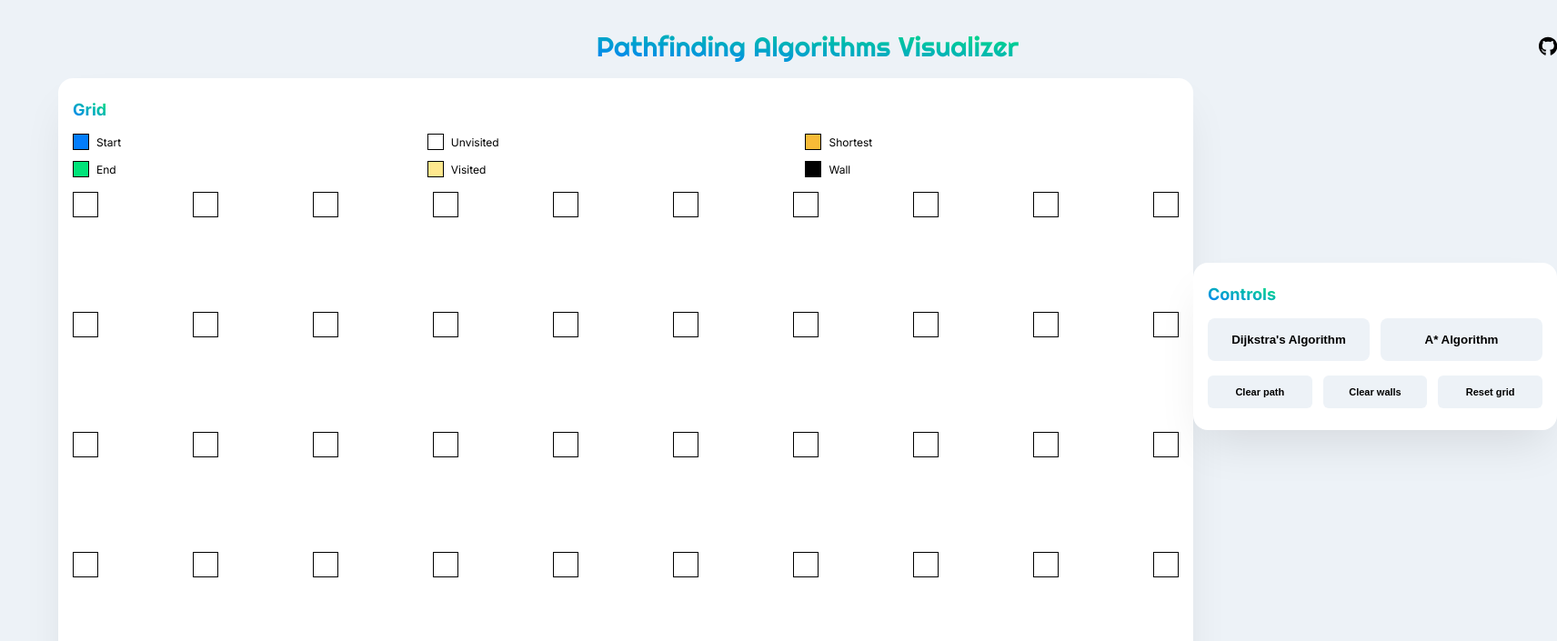
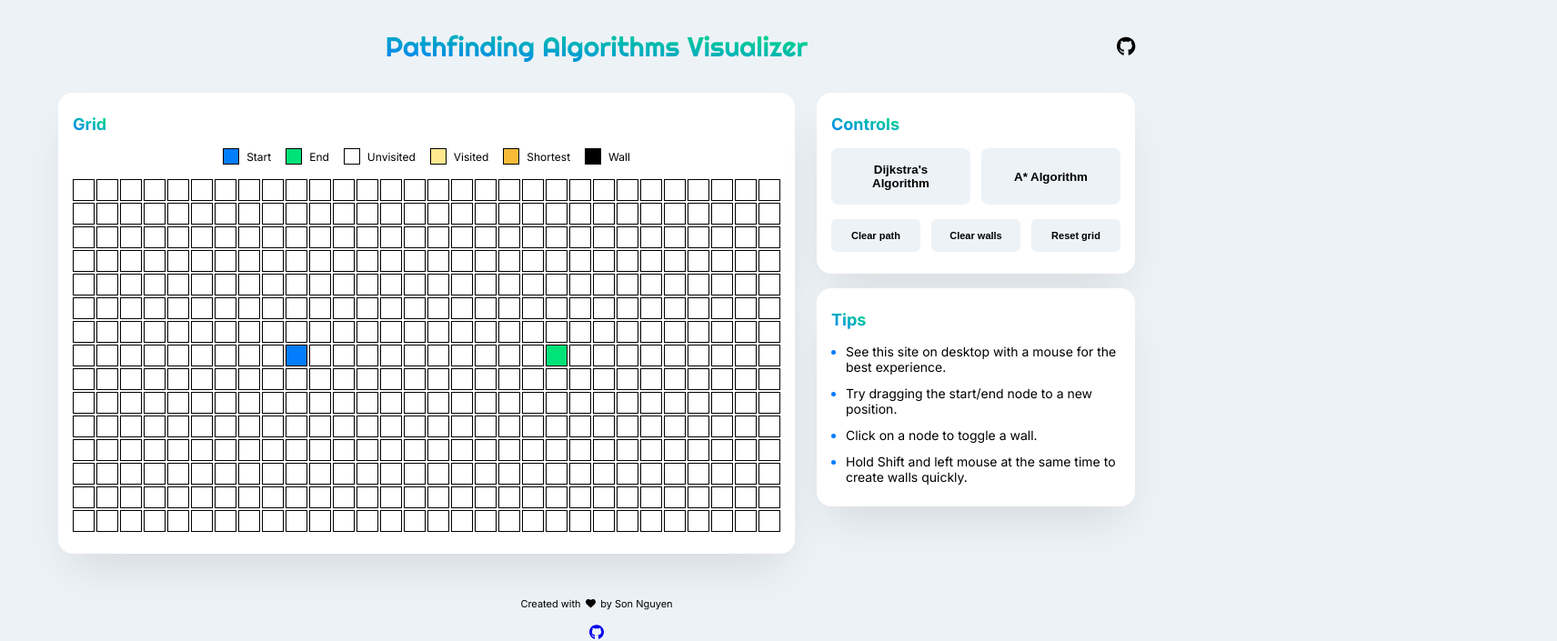
Before and after one commit to sonngdev/algorithms-visualizer, a React (Vite) app in the folder react-vite/: page / in a window 1280 px wide. Shown: the top 705 px of the page at 91% size, 1712 px wide, since content can reach past the window. Built offline with nearby package versions, Linux system fonts and the light colour scheme.

Commit message:
feat: Complete desktop UI

```diff
--- a/react-vite/src/App.css
+++ b/react-vite/src/App.css
@@ -113,7 +113,7 @@
 }
 
 .main-grid .grid {
-  --grid-gap: calc((100vw - 4 * var(--spacing-md) - 10 * var(--node-width)) / 9);
+  --grid-gap: calc((100vw - 4 * var(--spacing-md) - 11 * var(--node-width)) / 10);
   grid-area: grid;
   justify-self: center;
   display: grid;
@@ -183,6 +183,7 @@ footer {
   flex-direction: column;
   align-items: center;
   margin-top: var(--spacing-xl);
+  font-size: var(--font-size-sm);
 }
 
 footer .icon {
@@ -207,7 +208,9 @@ footer a:is(:visited) {
       "grid controls"
       "grid tips"
       "footer footer";
-    grid-template-columns: auto 400px;
+    grid-template-columns: auto 350px;
+    grid-template-rows: auto auto 1fr auto;
+    column-gap: var(--spacing-lg);
   }
 
   .title {
@@ -218,6 +221,7 @@ footer a:is(:visited) {
     position: relative;
     box-shadow: none;
     grid-area: title;
+    margin-bottom: var(--spacing-md);
   }
 
   .title h1 {
@@ -248,12 +252,25 @@ footer a:is(:visited) {
     grid-area: grid;
   }
 
+  .main-grid .legends {
+    grid-template-areas: "start end unvisited visited shortest wall";
+    width: fit-content;
+    column-gap: var(--spacing-md);
+  }
+
+  .main-grid .grid {
+    --grid-gap: 2px;
+    --node-width: 24px;
+  }
+
   .actions {
     grid-area: controls;
+    align-self: start;
   }
 
   .tips {
     grid-area: tips;
+    align-self: start;
   }
 
   footer {
--- a/react-vite/src/App.tsx
+++ b/react-vite/src/App.tsx
@@ -5,6 +5,7 @@ import { faGithub } from '@fortawesome/free-brands-svg-icons';
 import { faHeart } from '@fortawesome/free-solid-svg-icons';
 
 import Node, { NodeType } from './Node';
+import { calculateDefaultNodePositions, calculateGridDimension } from './utils/dimension';
 import { Node as NodeDS } from '../../practical/data-structures/Node';
 import Dijkstra from '../../practical/algorithms/Dijkstra';
 import AStar from '../../practical/algorithms/AStar';
@@ -28,10 +29,12 @@ export type DragState = {
   col: number;
 };
 
-const NUM_ROWS = 9;
-const NUM_COLS = 10;
-const DEFAULT_START_NODE_POS = { row: 4, col: 2 };
-const DEFAULT_END_NODE_POS = { row: 4, col: 7 };
+const gridDimension = calculateGridDimension();
+const NUM_ROWS = gridDimension.rows;
+const NUM_COLS = gridDimension.cols;
+const defaultPositions = calculateDefaultNodePositions(gridDimension);
+const DEFAULT_START_NODE_POS = defaultPositions.start;
+const DEFAULT_END_NODE_POS = defaultPositions.end;
 
 function App() {
   const [startNodePos, setStartNodePos] = useState(DEFAULT_START_NODE_POS);
--- /dev/null
+++ b/react-vite/src/utils/dimension.ts
@@ -0,0 +1,42 @@
+interface GridDimension {
+  rows: number;
+  cols: number;
+}
+
+interface NodePosition {
+  row: number;
+  col: number;
+}
+
+interface DefaultPositions {
+  start: NodePosition;
+  end: NodePosition;
+}
+
+export function calculateGridDimension(): GridDimension {
+  let rows: number;
+  let cols: number;
+
+  if (window.innerWidth < 962) {
+    rows = 9;
+    cols = 11;
+  } else {
+    rows = 15;
+    cols = 30;
+  }
+
+  return { rows, cols };
+}
+
+export function calculateDefaultNodePositions(
+  gridDimension: GridDimension,
+): DefaultPositions {
+  const row = Math.floor(gridDimension.rows / 2);
+  const startCol = Math.floor(gridDimension.cols / 3) - 1;
+  const endCol = gridDimension.cols - 1 - startCol;
+
+  return {
+    start: { row, col: startCol },
+    end: { row, col: endCol },
+  };
+}
```
